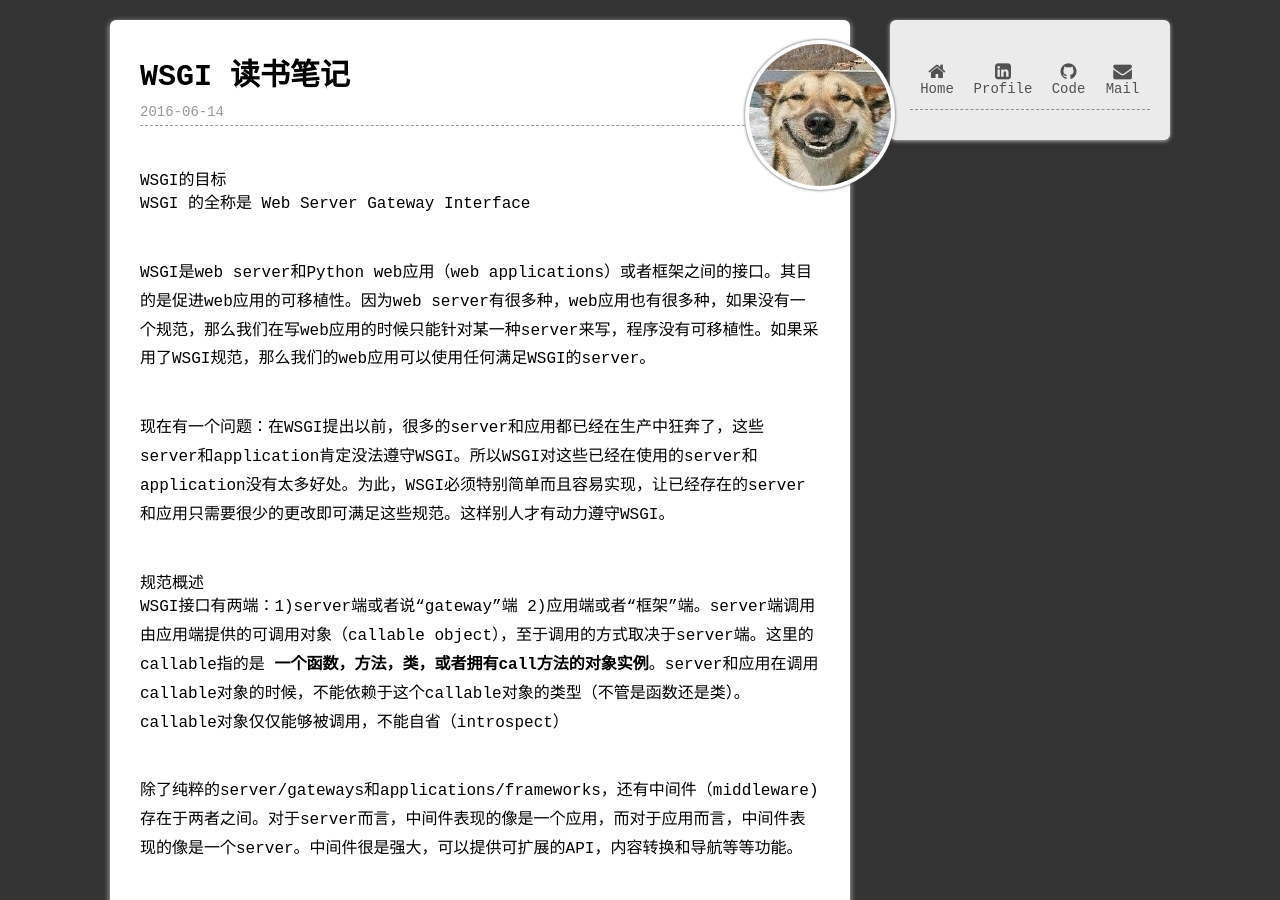
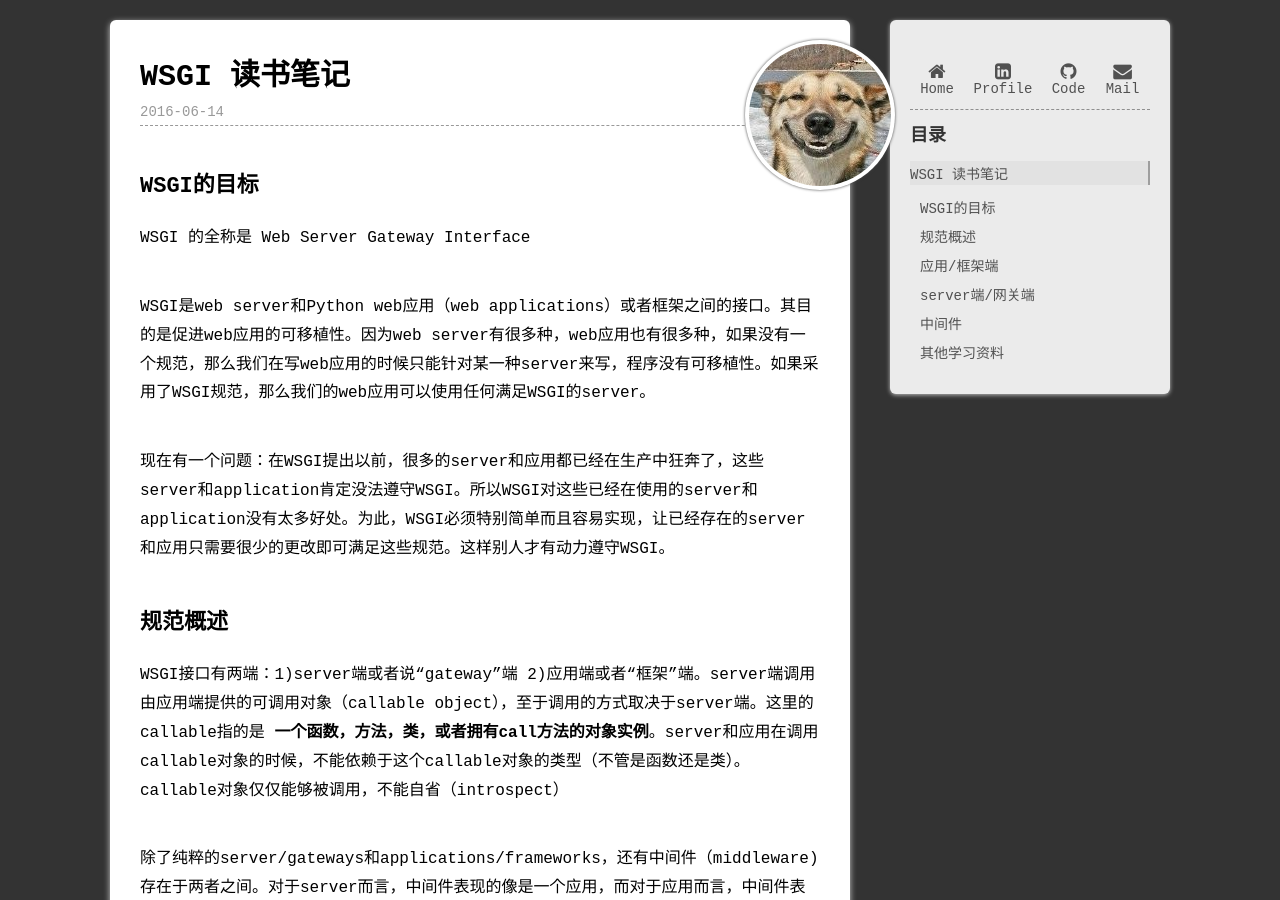
Before and after one commit to herotony/mutex86.github.io, a Jekyll site: the page built from _posts/python/2016-06-14-wsgi-reading-note.md, in a window 1280 px wide and 900 px high. Built offline with Jekyll 4.4.1, drawn with Linux system fonts in a browser that asks for light colours.

Commit message:
modify markdown format

````diff
--- a/_posts/python/2016-06-14-wsgi-reading-note.md
+++ b/_posts/python/2016-06-14-wsgi-reading-note.md
@@ -5,7 +5,7 @@ title: WSGI 读书笔记
 description: simple reading note
 ---
 
-# WSGI的目标
+## WSGI的目标
 
 WSGI 的全称是 Web Server Gateway Interface
 
@@ -13,13 +13,13 @@ WSGI是web server和Python web应用（web applications）或者框架之间的
 
 现在有一个问题：在WSGI提出以前，很多的server和应用都已经在生产中狂奔了，这些server和application肯定没法遵守WSGI。所以WSGI对这些已经在使用的server和application没有太多好处。为此，WSGI必须特别简单而且容易实现，让已经存在的server和应用只需要很少的更改即可满足这些规范。这样别人才有动力遵守WSGI。
 
-# 规范概述
+## 规范概述
 
 WSGI接口有两端：1)server端或者说“gateway”端 2)应用端或者“框架”端。server端调用由应用端提供的可调用对象（callable object），至于调用的方式取决于server端。这里的callable指的是 **一个函数，方法，类，或者拥有call方法的对象实例**。server和应用在调用callable对象的时候，不能依赖于这个callable对象的类型（不管是函数还是类）。callable对象仅仅能够被调用，不能自省（introspect）
 
 除了纯粹的server/gateways和applications/frameworks，还有中间件（middleware)存在于两者之间。对于server而言，中间件表现的像是一个应用，而对于应用而言，中间件表现的像是一个server。中间件很是强大，可以提供可扩展的API，内容转换和导航等等功能。
 
-# 应用/框架端
+## 应用/框架端
 
 应用的对象是一个接受两个参数的可调用对象。这里的可调用对象就是上面提到的“callable object”。一个函数、方法、类，或者带有*__call__* 方法的对象都可以用来当做应用程序对象。因为server端都会发重复的请求，所以应用的对象也必须能被多次调用，返回的结果也要是**可迭代的**。应用程序对象在这里并不是指应用程序开发者调用WSGI的API开发。 **现在假定应用程序开发者依然使用现有的、高层次的框架（如flask）来开发应用程序。WSGI其实是框架和server端的开发规范，并不直接支持应用开发。**
 
@@ -60,7 +60,7 @@ start_response必须返回一个write(*body_data*)可被调用的对象，个人
 
 ----------
 
-# server端/网关端
+## server端/网关端
 
 server端每次接收HTTP客户端的请求就调用application一次。下面是一个简单的CGI网关，以一个函数的形式来实现。这个例子里涉及到的错误处理很少，因为默认没有被捕捉到的异常都会dump到sys.stderr流中，并且web server 打在log中。
 
@@ -128,10 +128,9 @@ def run_with_cgi(application):
 
 服务端在在传输给HTTP客户端数据时，是不用缓冲的。在传输完当前的字符串才会请求下一个。这也就意味着应用必须有自己的缓存。如果application返回的可迭代对象有close()方法，就是上面代码中的result.close()。那么无论请求是否正常结束，最后都要调用这个方法，来释放application的资源。
 
-
 ----------
 
-# 中间件
+## 中间件
 
 在服务端，中间件表现的像一个应用。但是在应用端，中间件表现的像一个服务端。中间件有很多作用：
 >* 根据不同的URL将请求路由到不同的应用
@@ -210,11 +209,9 @@ from foo_app import foo_app
 run_with_cgi(Latinator(foo_app))
 ```
 
-
 ----------
 
-
-# 其他学习资料
+## 其他学习资料
 
 WSGI还有其他的一个规定，比如代码中一直出现的environ变量，还有输入和错误流，编码，url构建的问题等等。这些都比较细碎，不再这里总结了。这里有一些比较好的学习资源：
 
````
